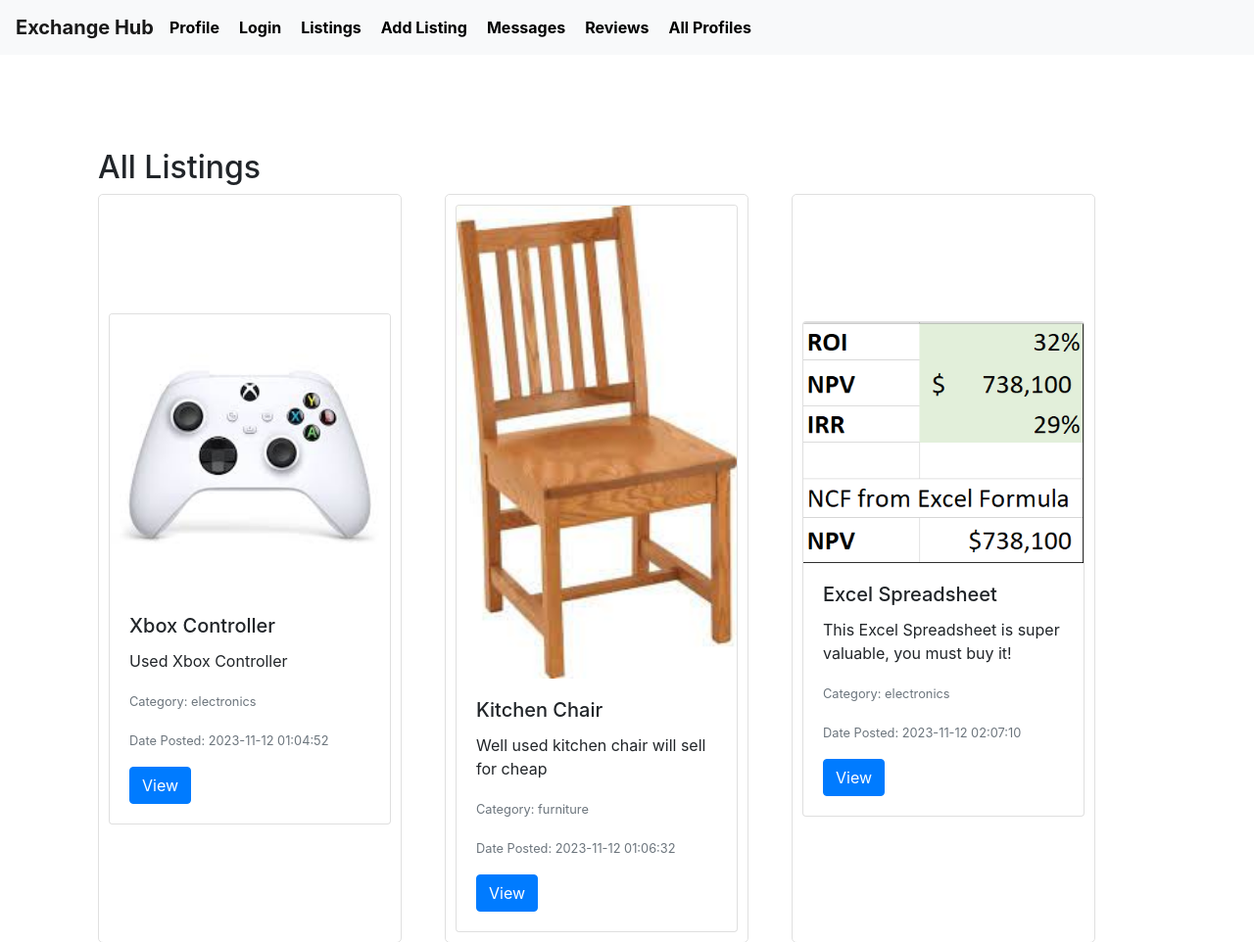
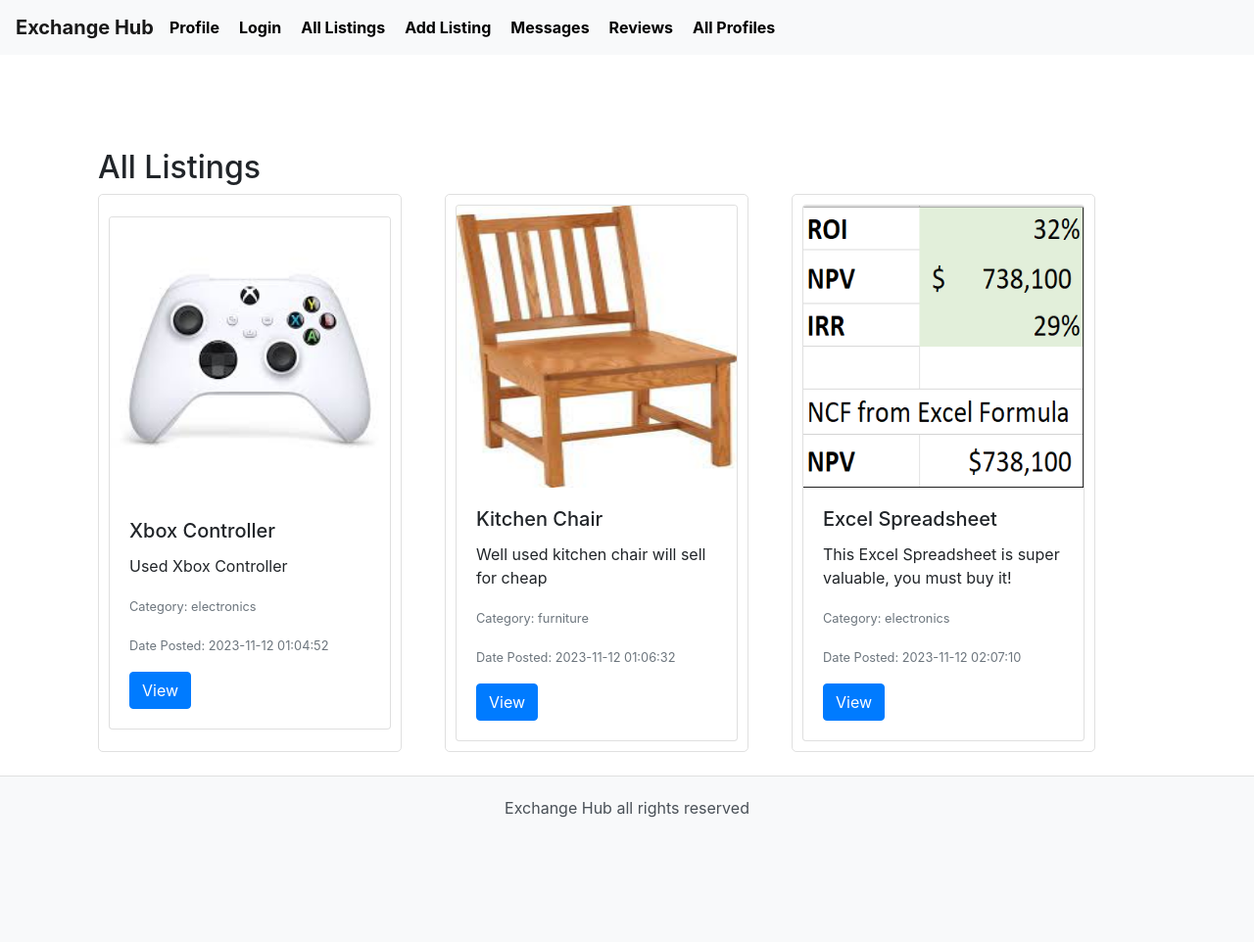
Before and after one commit to salnahass/https---github.com-salnahass-login, a Flask app: page /listings in a window 1280 px wide. Shown: the top 962 px of the page at 98% size. After the commit the page ends 835 px from the top, so only its background shows below. Run offline with Flask 3, Linux system fonts and the light colour scheme; data comes from the database, SQL or seed files in the repository; both versions use the stored data as it was after the commit; some libraries are stand-ins or nearby versions.

Commit message:
final change

```diff
--- a/templates/layout.html
+++ b/templates/layout.html
@@ -55,7 +55,7 @@
 
                 </li>
                 <li class="nav-item">
-                    <a href="{{ url_for('listings') }}">Listings</a>
+                    <a href="{{ url_for('listings') }}">All Listings</a>
                 </li>
                 <li class="nav-item">
                     <a href="{{ url_for('add_listing') }}">Add Listing</a>
--- a/templates/listings.html
+++ b/templates/listings.html
@@ -9,7 +9,7 @@
         {% for listing in listings %}
         <div class="listing-item mb-4 mr-4">
             <div class="card" style="width: 18rem;">
-                <img src="{{ listing[4] }}" alt="{{ listing[2] }}" class="card-img-top">
+                <img src="{{ listing[4] }}" alt="{{ listing[2] }}" class="card-img-top" style=" height: 18rem;">
                 <div class="card-body" style="width: 18rem;">
                     <h5 class="card-title">{{ listing[2] }}</h5> <!-- Title -->
                     <p class="card-text">{{ listing[3] }}</p> <!-- Description -->
--- a/templates/user_profile.html
+++ b/templates/user_profile.html
@@ -44,6 +44,7 @@
             </div>
             <br>
             <br>
+            <br>
             <!-- User Reviews -->
             <h3 class="mt-5 mb-4">Reviews</h3>
             <div class="reviews-container">
```
Also changed, not shown: templates/register.html (+1 -9 lines), database.db, uploads/NPV_ROI_IRR.png (added), uploads/Screenshot_29.png (added), uploads/chair.jpg (added), uploads/xbox.jpg (added).
